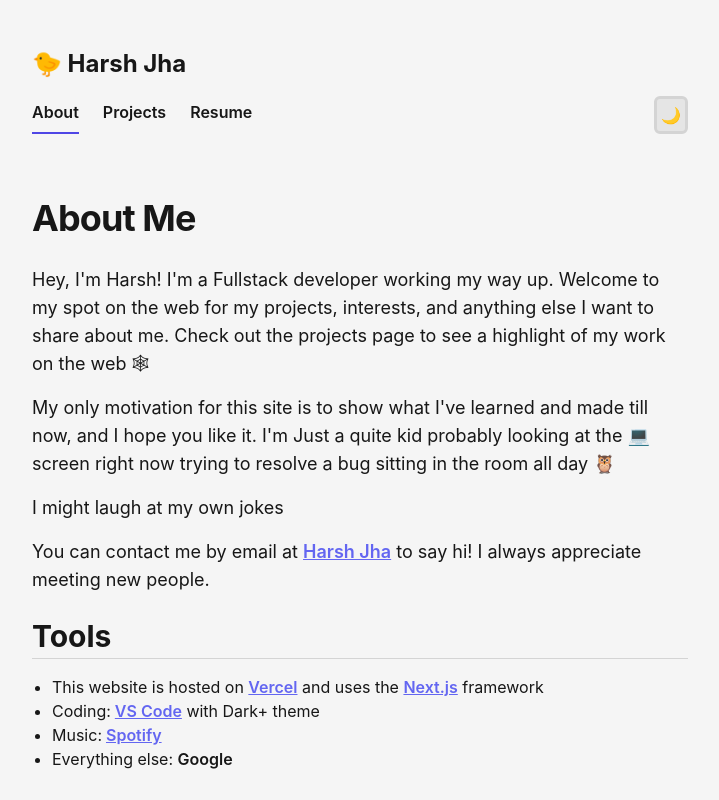
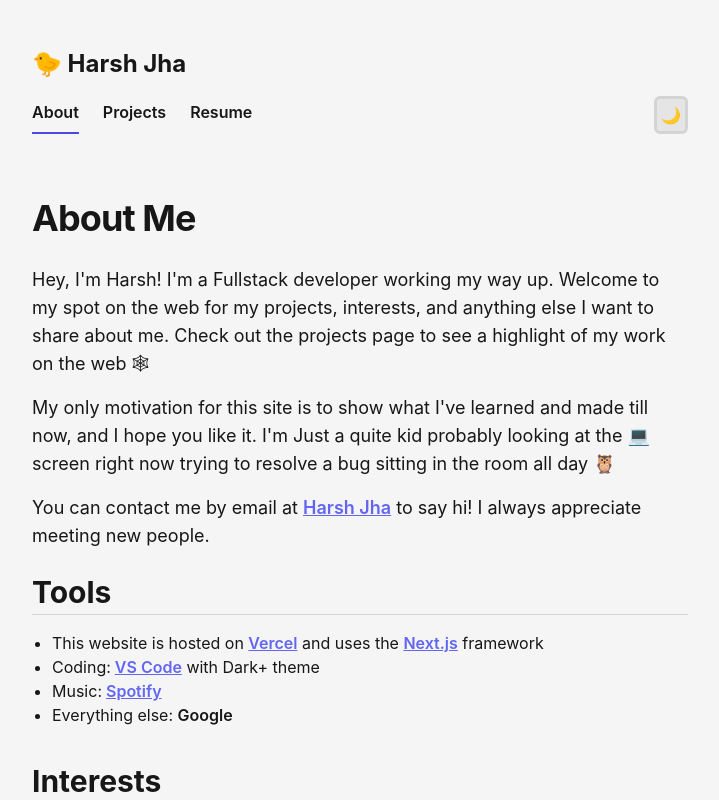
Before and after one commit to harshjha872/Portfolio-White, a Next.js app: page /about in a window 1280 px wide. Shown: the top 800 px of the page, without its empty margins (280-999 px from the left). Built offline with nearby package versions, Linux system fonts and the light colour scheme.

Commit message:
about section update

```diff
--- a/pages/about.js
+++ b/pages/about.js
@@ -26,7 +26,7 @@
           probably looking at the 💻 screen right now trying to resolve a bug
           sitting in the room all day 🦉
         </div>
-        <div className="pt-4 text-lg">I might laugh at my own jokes</div>
+        {/* <div className="pt-4 text-lg">I might laugh at my own jokes</div> */}
         {/* <div className="pt-4 text-lg">
           I&apos;m Just a quite kid probably looking at the computer screen
           right now trying to resolve a bug sitting in the room all day
```
